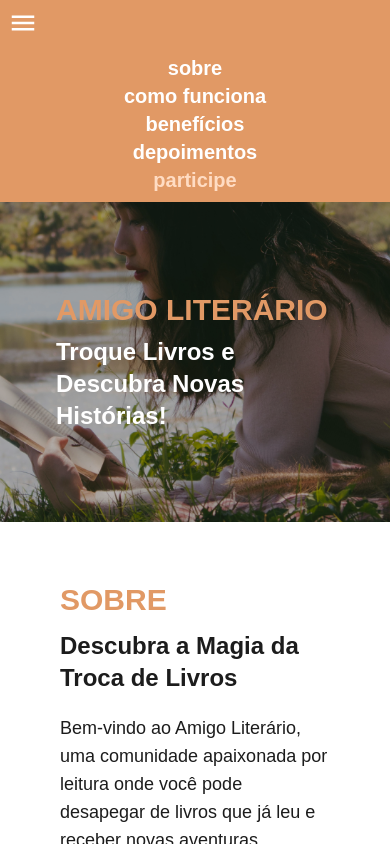
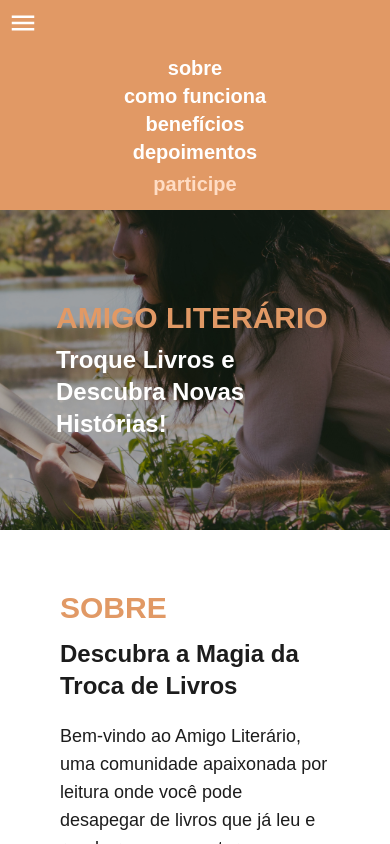
Before and after one commit to isamsm/amigo_literario, a React (Vite) app: page / in a window 390 px wide. Both pictures are taken after a click on the link 23 px from the left and 23 px from the top of the page. Shown: the top 844 px of the page. Built offline with nearby package versions, Linux system fonts and the light colour scheme.

Commit message:
fix: join mobile

```diff
--- a/src/components/Navbar.jsx
+++ b/src/components/Navbar.jsx
@@ -95,7 +95,7 @@ export default function Navbar() {
             depoimentos{' '}
           </a>
           <a
-            className="text-orangeSecundary hover:bg-orangeSecundary hover:text-orangePrimary hover:py-1 hover:px-5 hover:rounded-md cursor-pointer"
+            className="text-orangeSecundary bg:transparent hover:bg-orangeSecundary hover:text-orangePrimary py-1 px-5 rounded-md cursor-pointer"
             onClick={() => handleButtonClick('join')}
           >
             {' '}
```
